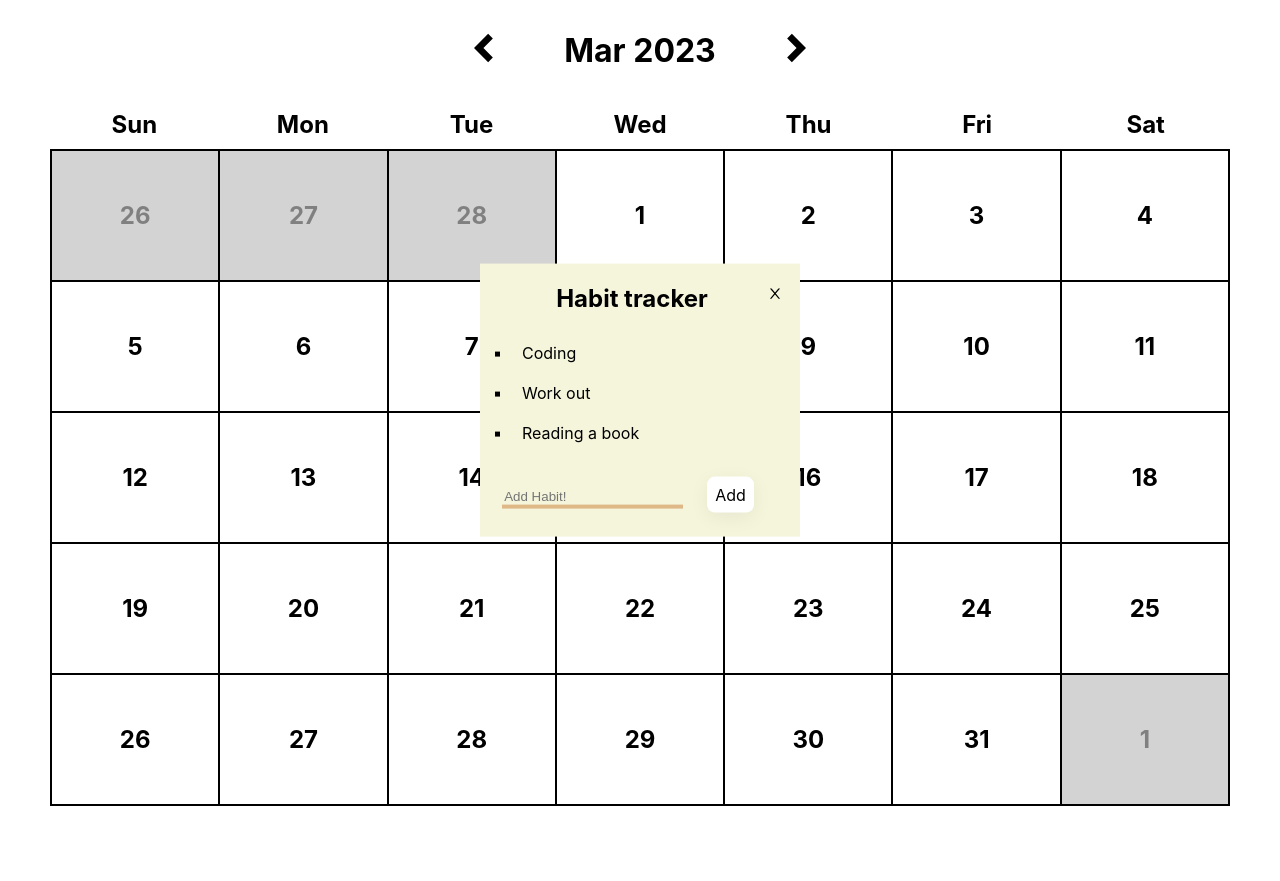
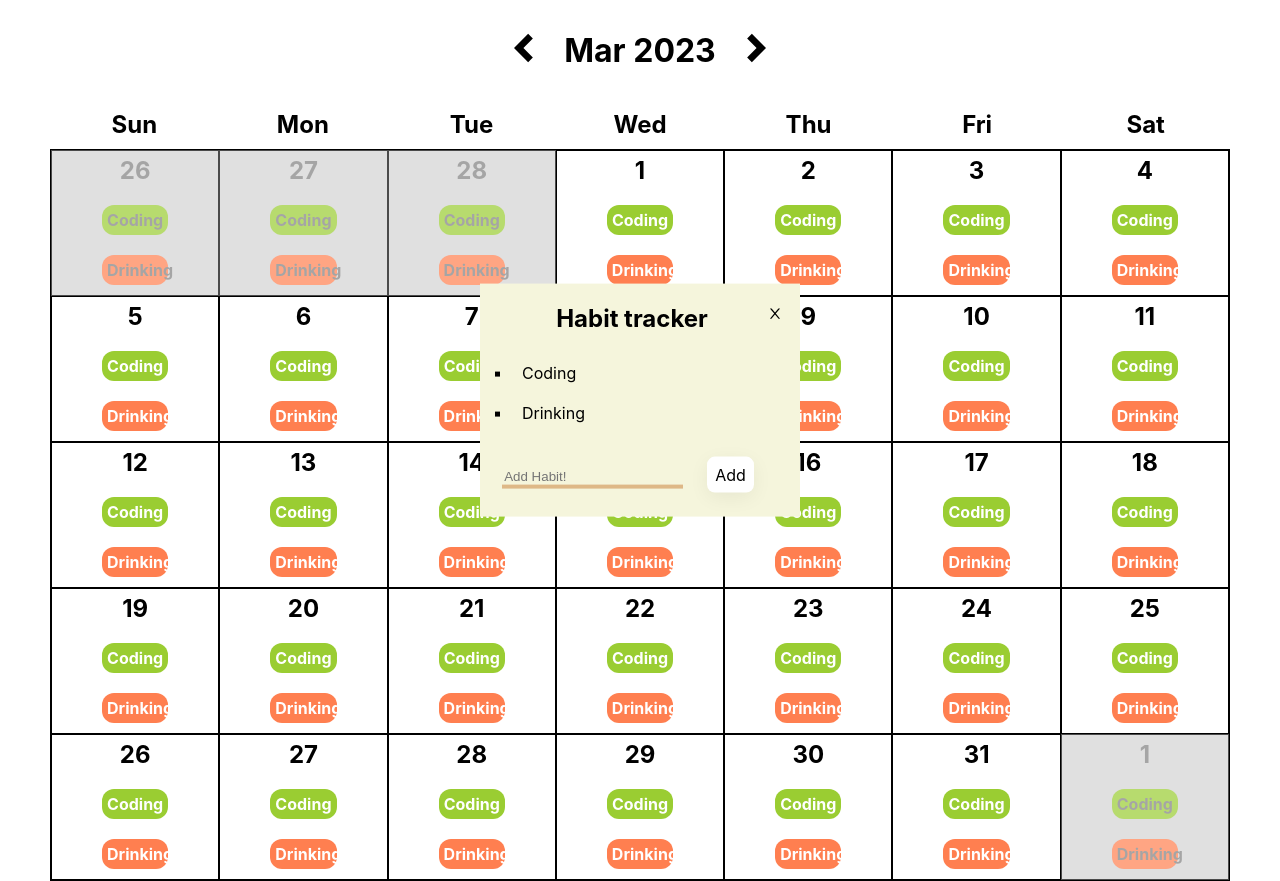
Before and after one commit to minha0817/calendar, a React (Create React App) app: page / in a window 1280 px wide. Both pictures are taken after a click on the button "10". Before the commit the page ends 806 px from the top, so only its background shows below. Built offline with nearby package versions, Linux system fonts and the light colour scheme.

Commit message:
Add habit buttons

```diff
--- a/src/App.css
+++ b/src/App.css
@@ -7,7 +7,7 @@
 button {
   all: unset;
   cursor: pointer;
-  margin: 40px
+  /* margin: 40px */
 }
 
 ul {
--- a/src/components/Date.jsx
+++ b/src/components/Date.jsx
@@ -1,6 +1,7 @@
-import React, { useState } from 'react';
+import React, { useState } from 'react'
 import '../style/date.css';
 import Modal from './Modal';
+
 
 const getCalendarSize = (daysInMonth, firstDay) => {
   const test = daysInMonth + firstDay
@@ -16,7 +17,15 @@ const getCalendarSize = (daysInMonth, firstDay) => {
   return 28
 }
 
-export default function Date({ currentMonth,  openHabitTracker, setOpenHabitTracker }) {
+export default function Date({
+  currentMonth,
+  openHabitTracker,
+  setOpenHabitTracker,
+}) {
+  // const habitList = ['Coding', 'Work out']
+  const habitList = {1: {name:"Coding", status:true}, 2: {name:"Drinking", status:false}};
+  const [habit, setHabitList] = useState(habitList);
+  const [habitStatus, setHabitStatus] = useState(false);
 
   const firstDay =
     currentMonth.startOf('month').weekday === 7
@@ -63,6 +72,10 @@ export default function Date({ currentMonth,  openHabitTracker, setOpenHabitTrac
     setOpenHabitTracker(!openHabitTracker)
   }
 
+  const handleClickHabit = () => {
+    setHabitStatus(!habitStatus);
+  }
+
   return (
     <ul className="date">
       {calendarFiller.map((date, index) => {
@@ -70,20 +83,36 @@ export default function Date({ currentMonth,  openHabitTracker, setOpenHabitTrac
           <li
             key={index}
             className={
-              date && date.isCurrentMonth === true
+              date && date.isCurrentMonth
                 ? 'date date__currentMonth'
                 : 'date date__notCurrentMonth'
             }
           >
             {date && (
-              <button className="date__number" onClick={handleClickDate}>
+              <button className="date__button" onClick={handleClickDate}>
                 {date.number}
               </button>
             )}
+            <div className="date__button__habits">
+              {Object.values(habit).map((habit, index) => {
+                return (
+                  <button key={index} className={habit && habit.status ? "date__button__habit completed" : "date__button__habit active"} onClick={handleClickHabit}>
+                    {habit.name}
+                  </button>
+                )
+              })}
+            </div>
           </li>
         )
       })}
-      {openHabitTracker && <Modal setOpenHabitTracker={setOpenHabitTracker}/>}
+      {openHabitTracker && (
+        <Modal
+          habit={habit}
+          // habitStatus={habitStatus}
+          setHabitList={setHabitList}
+          setOpenHabitTracker={setOpenHabitTracker}
+        />
+      )}
     </ul>
   )
 }
--- a/src/components/Modal.jsx
+++ b/src/components/Modal.jsx
@@ -1,15 +1,18 @@
 import React, { useState } from 'react';
 import '../style/modal.css';
 import {AiOutlineClose} from 'react-icons/ai';
+import { v4 as uuidv4 } from 'uuid';
 
-export default function Modal({ setOpenHabitTracker}) {
-  const habitList = ['Coding', 'Work out', 'Reading a book']
+export default function Modal({ habit, setHabitList, setOpenHabitTracker}) {
   const [input, setInput] = useState('')
-  const [habit, setHabitList] = useState(habitList)
+
 
   const addHabitList = (input) => {
+
     setHabitList((prev) => {
-      const updatedHabitList = [...prev, input]
+
+      const id = uuidv4();
+      const updatedHabitList = {...prev, [id]: input}
       return updatedHabitList
     })
   }
@@ -18,8 +21,9 @@ export default function Modal({ setOpenHabitTracker}) {
     event.preventDefault()
 
     if (input.length > 0) {
-      addHabitList(input)
+      addHabitList({name: input, status: false})
     }
+
     setInput('')
   }
 
@@ -33,10 +37,10 @@ export default function Modal({ setOpenHabitTracker}) {
         <h2 className="modal__title">Habit tracker</h2>
         <AiOutlineClose onClick={handleClickClose} className='modal__close'/>
       </div>
-      {habit.map((habit, index) => {
+      {Object.values(habit).map((habit, index) => {
         return (
           <li className="modal__list" key={index}>
-            {habit}
+            {habit.name}
           </li>
         )
       })}
--- a/src/style/date.css
+++ b/src/style/date.css
@@ -1,9 +1,30 @@
 .date {
   border: 1px solid black;
+  padding: 0;
 }
 
-.date__number {
+.date__button {
   font-size: x-large;
+  margin: 5px 50px 10px 50px;
+}
+
+.date__button__habits {
+  display: flex;
+  flex-direction: column;
+}
+
+.date__button__habit {
+  margin: 10px 50px;
+  padding: 5px;
+  border-radius: 12px;
+}
+
+.completed {
+  background-color: yellowgreen;
+}
+
+.active {
+  background-color: coral;
 }
 
 .date__currentMonth {
@@ -14,4 +35,10 @@
   color: grey;
   background-color: lightgrey;
   font-weight: bold;
+  opacity: 0.7;
 }
+
+.date__currentMonth
+.date__button__habit {
+  color: white;
+}
```
